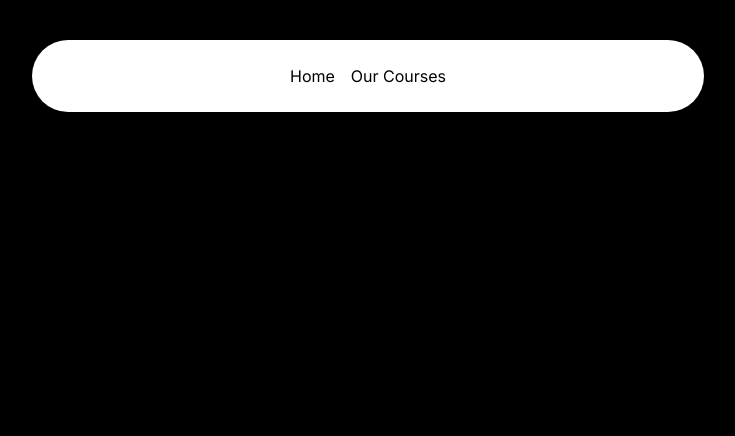
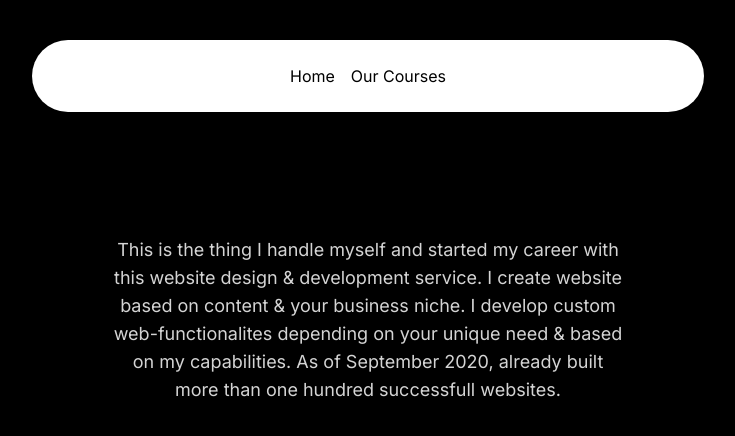
Before and after one commit to Nasir-Saeed/next-js-website, a Next.js app: page / in a window 1280 px wide. Shown: the top 436 px of the page, without its empty margins (272-1007 px from the left). Built offline with nearby package versions, Linux system fonts and the light colour scheme.

Commit message:
update Hero Section

```diff
--- a/src/components/HeroSection.tsx
+++ b/src/components/HeroSection.tsx
@@ -1,8 +1,15 @@
+import Link from "next/link"
 
 function HeroSection() {
   return (
     <div className="h-auto md:h-[40rem] w-full rounded-md flex flex-col items-center justify-center relative overflow-hidden mx-auto py-10 md:py-0">
-      HeroSection
+      <div className="p-4 relative z-10 w-full text-center">
+        <h1>Web design, development & SEO</h1>
+        <p className="mt-4 font-normal text-base md:text-lg text-neutral-300 max-w-lg mx-auto">This is the thing I handle myself and started my career with this website design & development service. I create website based on content & your business niche. I develop custom web-functionalites depending on your unique need & based on my capabilities. As of September 2020, already built more than one hundred successfull websites.</p>
+      <div className="mt-4">
+        <Link href={"https://nasir-saeed-portfolio.netlify.app/"}>Explore My Portofolio</Link>
+      </div>
+      </div>
     </div>
   )
 }
```
